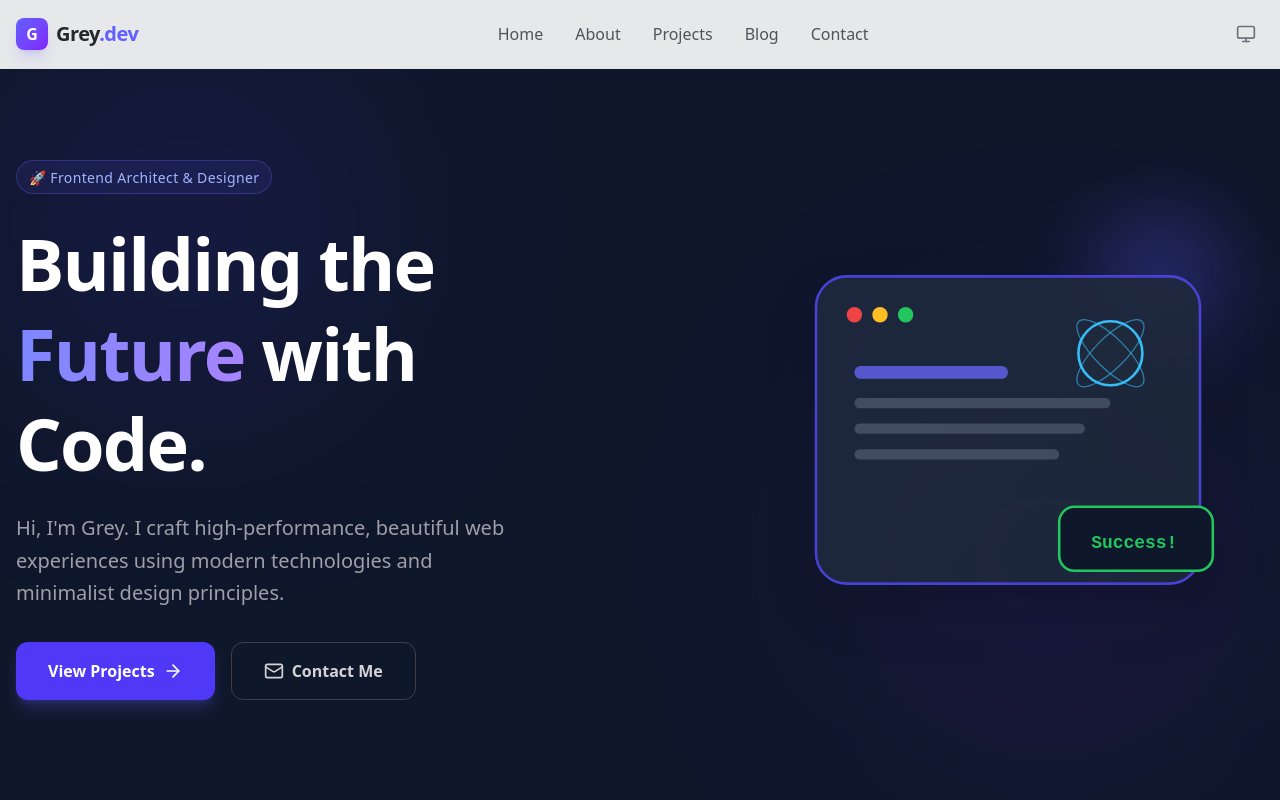
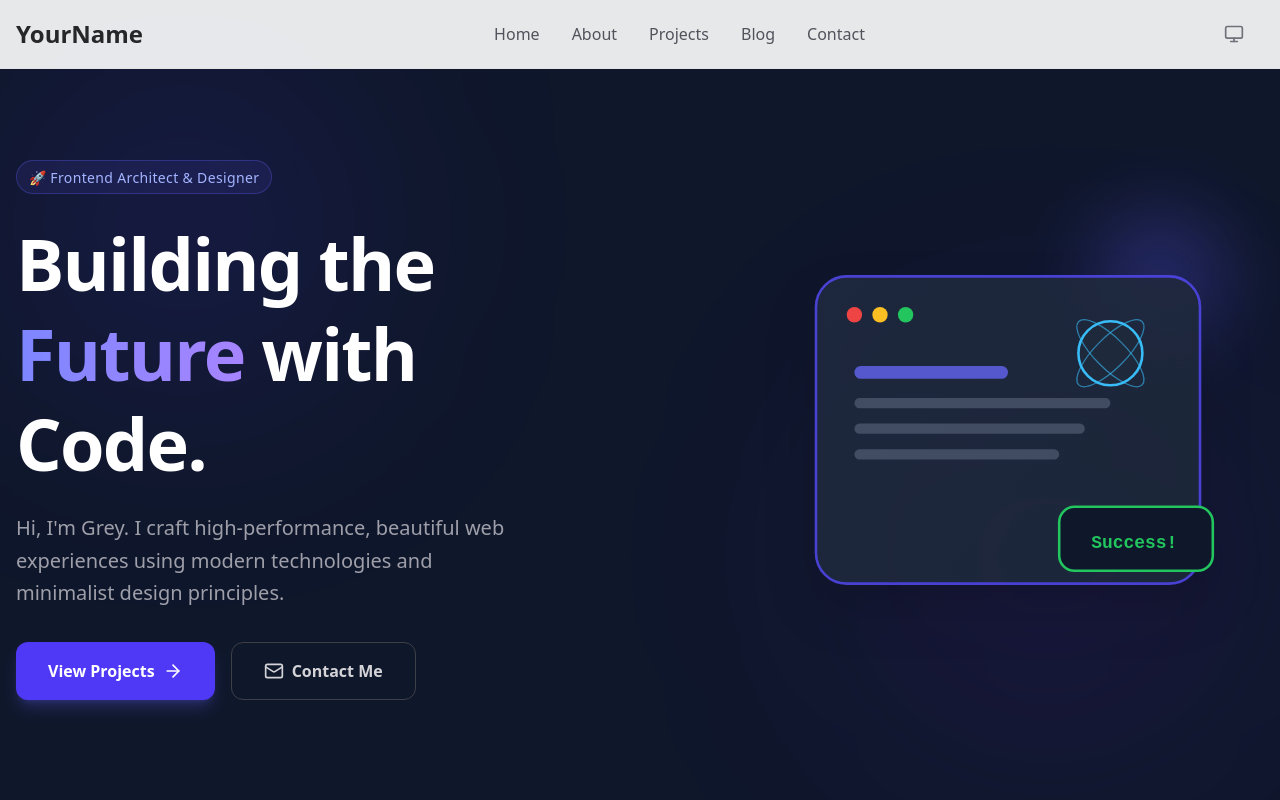
Before and after one commit to grey8848/myblog, a React (Vite) app: page / in a window 1280 px wide. Shown: the top 800 px of the page. Built offline with nearby package versions, Linux system fonts and the light colour scheme.

Commit message:
fix light mode

```diff
--- a/src/App.jsx
+++ b/src/App.jsx
@@ -71,8 +71,9 @@ const posts = [
 
 function App() {
   return (
-    // 关键修复：移除了 'dark' 和 'bg-slate-900'
-    // 现在的背景色完全由 index.css 动态控制
+    // 🚨🚨 核心修改：这里删除了 "dark" 和 "bg-slate-900" 🚨🚨
+    // 之前的代码是: className="dark antialiased min-h-screen bg-slate-900 ..."
+    // 现在的代码是:
     <div className="antialiased min-h-screen font-sans transition-colors duration-300">
       <Navbar />
       <Hero />
--- a/src/components/Navbar.jsx
+++ b/src/components/Navbar.jsx
@@ -2,13 +2,12 @@ import React, { useState, useEffect } from 'react';
 import { Sun, Moon, Monitor, Menu, X } from 'lucide-react';
 
 const Navbar = () => {
-  // 1. 初始化状态：优先读取 localStorage，没有则默认为 system
-  const [theme,HZ] = useState(
+  // 优先从 localStorage 读取用户之前选的主题，默认 system
+  const [theme, setTheme] = useState(
     localStorage.getItem('theme') || 'system'
   );
   const [isOpen, setIsOpen] = useState(false);
 
-  // 2. 监听 theme 变化并执行切换逻辑
   useEffect(() => {
     const root = document.documentElement;
     const mediaQuery = window.matchMedia('(prefers-color-scheme: dark)');
@@ -20,7 +19,7 @@ const Navbar = () => {
       if (theme === 'dark') {
         applyDark();
       } else if (theme === 'light') {
-        removeDark();
+        removeDark(); // 🚨 只有配合 index.css 和 App.jsx 的修改，这行才会肉眼可见地生效
       } else if (theme === 'system') {
         if (mediaQuery.matches) {
           applyDark();
@@ -44,11 +43,10 @@ const Navbar = () => {
     return () => mediaQuery.removeEventListener('change', handleSystemChange);
   }, [theme]);
 
-  // 3. 切换按钮点击事件
   const toggleTheme = () => {
-    if (theme === 'light') HZ('dark');
-    else if (theme === 'dark') HZ('system');
-    else HZ('light');
+    if (theme === 'light') setTheme('dark');
+    else if (theme === 'dark') setTheme('system');
+    else setTheme('light');
   };
 
   const getThemeIcon = () => {
@@ -61,50 +59,39 @@ const Navbar = () => {
   };
 
   return (
-    // 关键修复：背景色不再写死 bg-slate-900，而是支持浅色模式 bg-white/90
-    <nav className="fixed w-full z-50 top-0 start-0 border-b border-zinc-200 dark:border-zinc-800 bg-white/90 dark:bg-slate-900/90 backdrop-blur-md transition-colors duration-300">
+    // 🚨 背景色逻辑修改：支持亮模式 bg-white/90
+    <nav className="fixed w-full z-20 top-0 start-0 border-b border-zinc-200 dark:border-zinc-700 bg-white/90 dark:bg-slate-900/90 backdrop-blur-sm transition-colors duration-300">
       <div className="max-w-screen-xl flex flex-wrap items-center justify-between mx-auto p-4">
-        <a href="#" className="flex items-center space-x-2 group">
-           <div className="w-8 h-8 bg-gradient-to-br from-indigo-500 to-violet-600 rounded-lg flex items-center justify-center text-white font-bold shadow-lg shadow-indigo-500/20 group-hover:scale-105 transition-transform">
-            G
-          </div>
-          <span className="self-center text-xl font-bold whitespace-nowrap text-zinc-800 dark:text-white tracking-tight">
-            Grey<span className="text-indigo-500 dark:text-indigo-400">.dev</span>
-          </span>
+        <a href="#" className="flex items-center space-x-3 rtl:space-x-reverse">
+          <span className="self-center text-2xl font-semibold whitespace-nowrap text-zinc-800 dark:text-indigo-400">YourName</span>
         </a>
-
-        <div className="flex md:order-2 space-x-2 md:space-x-0 rtl:space-x-reverse items-center">
-          {/* 主题切换按钮 */}
+        <div className="flex md:order-2 space-x-3 rtl:space-x-reverse items-center">
           <button
             onClick={toggleTheme}
             className="text-zinc-500 dark:text-zinc-400 hover:bg-zinc-100 dark:hover:bg-zinc-800 focus:outline-none p-2 rounded-lg transition-colors relative group"
             aria-label="Toggle theme"
           >
             {getThemeIcon()}
-            {/* Tooltip */}
-            <span className="absolute top-full left-1/2 -translate-x-1/2 mt-2 px-2 py-1 text-xs text-white bg-slate-800 rounded opacity-0 group-hover:opacity-100 transition-opacity pointer-events-none">
+             <span className="absolute top-full left-1/2 -translate-x-1/2 mt-2 px-2 py-1 text-xs text-white bg-slate-800 rounded opacity-0 group-hover:opacity-100 transition-opacity pointer-events-none">
               {theme.charAt(0).toUpperCase() + theme.slice(1)}
             </span>
           </button>
 
-          {/* 移动端菜单按钮 */}
           <button
             onClick={() => setIsOpen(!isOpen)}
             type="button"
-            className="inline-flex items-center p-2 w-10 h-10 justify-center text-zinc-500 dark:text-zinc-400 rounded-lg md:hidden hover:bg-zinc-100 dark:hover:bg-zinc-800 focus:outline-none focus:ring-2 focus:ring-zinc-200 dark:focus:ring-zinc-600"
+            className="inline-flex items-center p-2 w-10 h-10 justify-center text-sm text-zinc-500 dark:text-zinc-400 rounded-lg md:hidden hover:bg-zinc-100 dark:hover:bg-zinc-700 focus:outline-none focus:ring-2 focus:ring-zinc-200 dark:focus:ring-zinc-600"
           >
             <span className="sr-only">Open main menu</span>
             {isOpen ? <X size={24} /> : <Menu size={24} />}
           </button>
         </div>
-
-        <div className={`${isOpen ? 'block' : 'hidden'} w-full md:flex md:w-auto md:order-1`}>
-          <ul className="flex flex-col p-4 md:p-0 mt-4 font-medium border border-zinc-100 dark:border-zinc-800 rounded-lg bg-zinc-50 dark:bg-zinc-800/50 md:space-x-8 rtl:space-x-reverse md:flex-row md:mt-0 md:border-0 md:bg-transparent">
+        <div className={`${isOpen ? 'block' : 'hidden'} items-center justify-between w-full md:flex md:w-auto md:order-1`} id="navbar-sticky">
+          <ul className="flex flex-col p-4 md:p-0 mt-4 font-medium border border-zinc-200 dark:border-zinc-700 rounded-lg bg-zinc-50 dark:bg-zinc-800 md:space-x-8 rtl:space-x-reverse md:flex-row md:mt-0 md:border-0 md:bg-transparent">
             {['Home', 'About', 'Projects', 'Blog', 'Contact'].map((item) => (
               <li key={item}>
                 <a
                   href={`#${item.toLowerCase()}`}
-                  onClick={() => setIsOpen(false)}
                   className="block py-2 px-3 text-zinc-600 dark:text-zinc-400 rounded hover:bg-zinc-200 dark:hover:bg-zinc-700 md:hover:bg-transparent md:hover:text-indigo-600 md:dark:hover:text-indigo-400 md:p-0 transition-colors"
                 >
                   {item}
--- a/tailwind.config.js
+++ b/tailwind.config.js
@@ -4,7 +4,7 @@ export default {
     "./index.html",
     "./src/**/*.{js,ts,jsx,tsx}",
   ],
-  // 必须加这一行，否则手动切换无效！
+  // 🚨🚨 核心修改：开启手动选择器模式 🚨🚨
   darkMode: 'selector',
   theme: {
     extend: {},
```
Also changed, not shown: src/index.css (+3 -4 lines).
